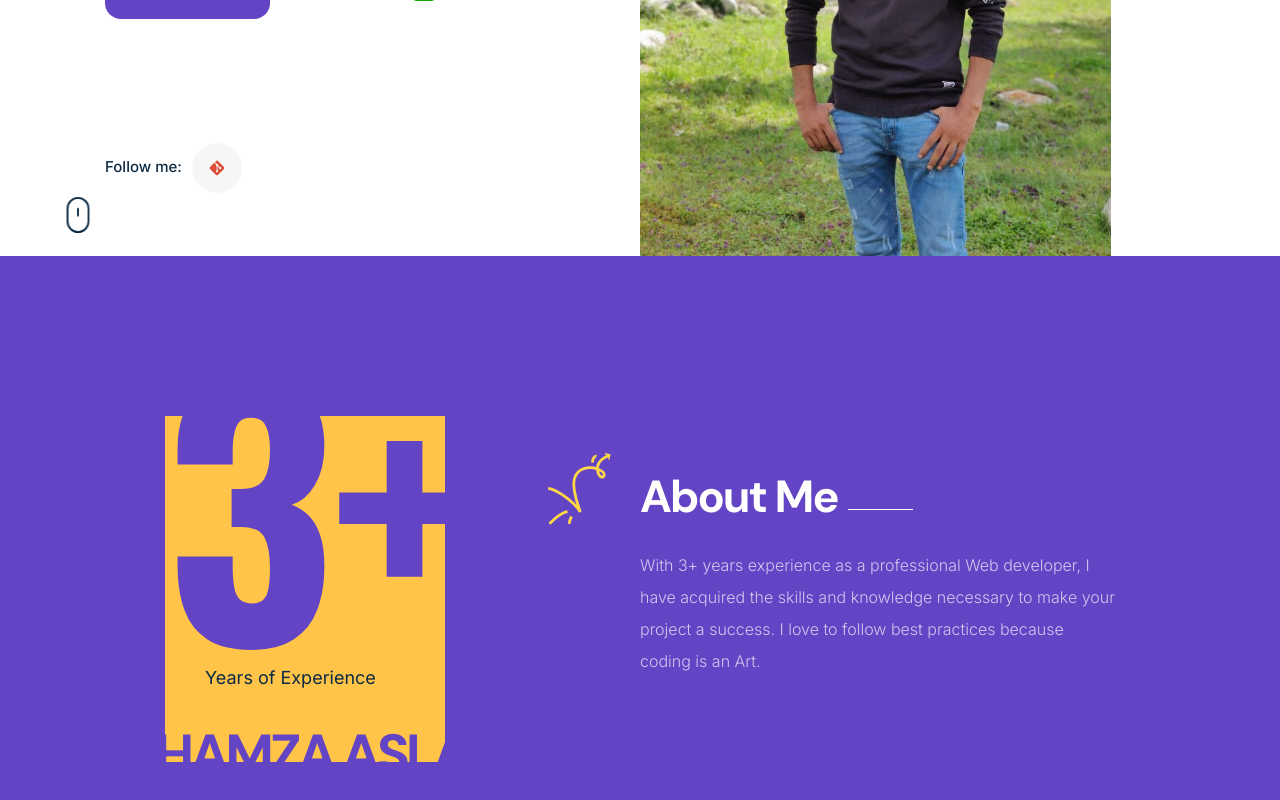
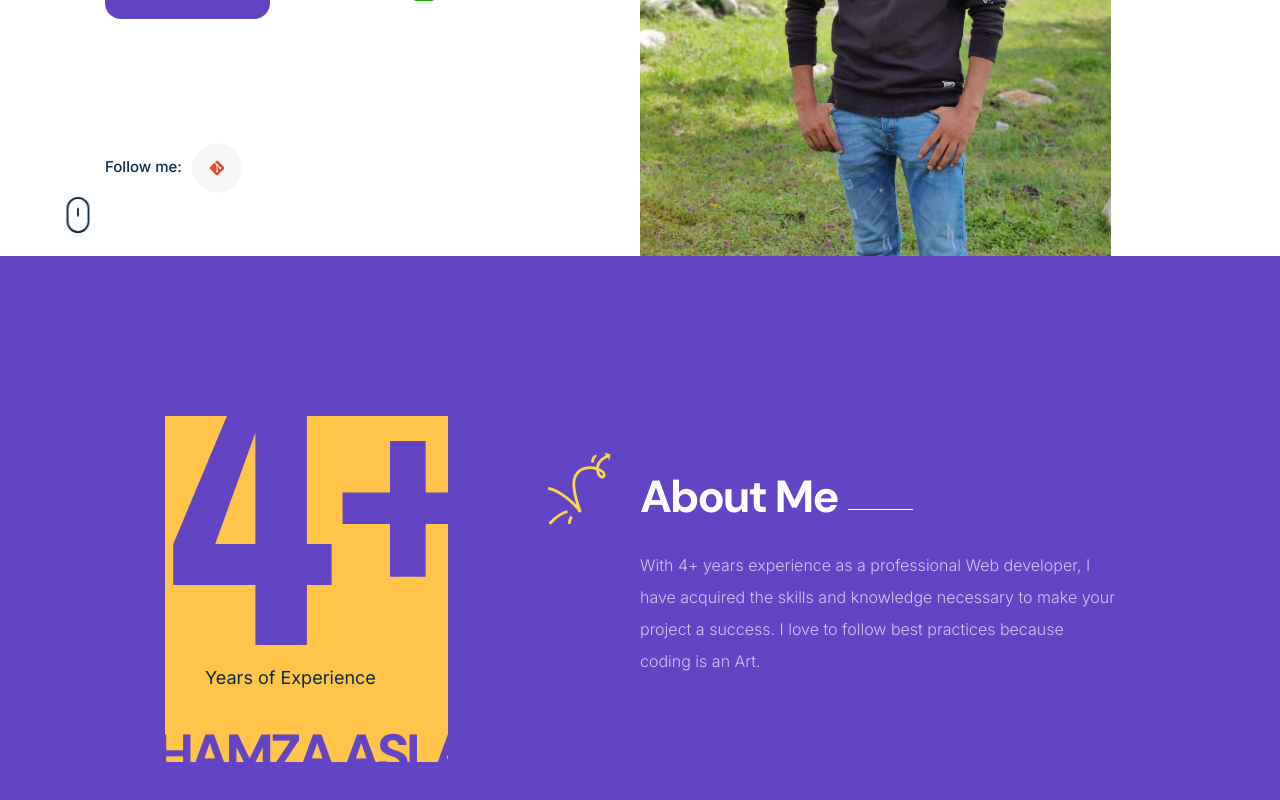
Before and after one commit to aslamhamza004/myPortFolio, a Next.js app: page / in a window 1280 px wide. Shown: the part 544-1344 px from the top of the page. Built offline with nearby package versions, Linux system fonts and the light colour scheme.

Commit message:
added exp

```diff
--- a/src/components/About.js
+++ b/src/components/About.js
@@ -5,7 +5,7 @@ const About = () => {
         <div className="about_in">
           <div className="left">
             <div className="box">
-              <h3 className="year">3+</h3>
+              <h3 className="year">4+</h3>
               <span className="experience">Years of Experience</span>
               <h3 className="name">Hamza Aslam</h3>
             </div>
@@ -21,7 +21,7 @@ const About = () => {
             </div>
             <div className="text">
               <p>
-                With 3+ years experience as a professional Web developer, I have
+                With 4+ years experience as a professional Web developer, I have
                 acquired the skills and knowledge necessary to make your project
                 a success. I love to follow best practices because coding is an Art.
               </p>
```
